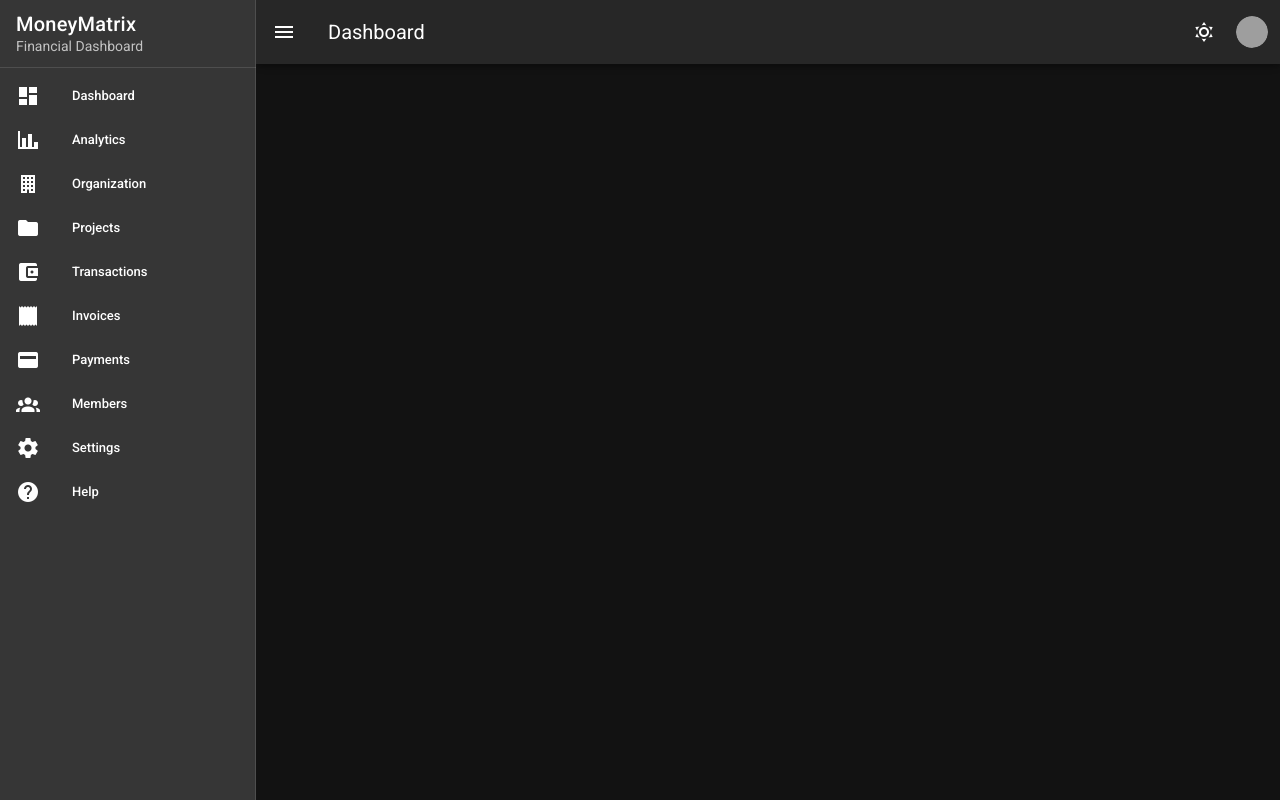
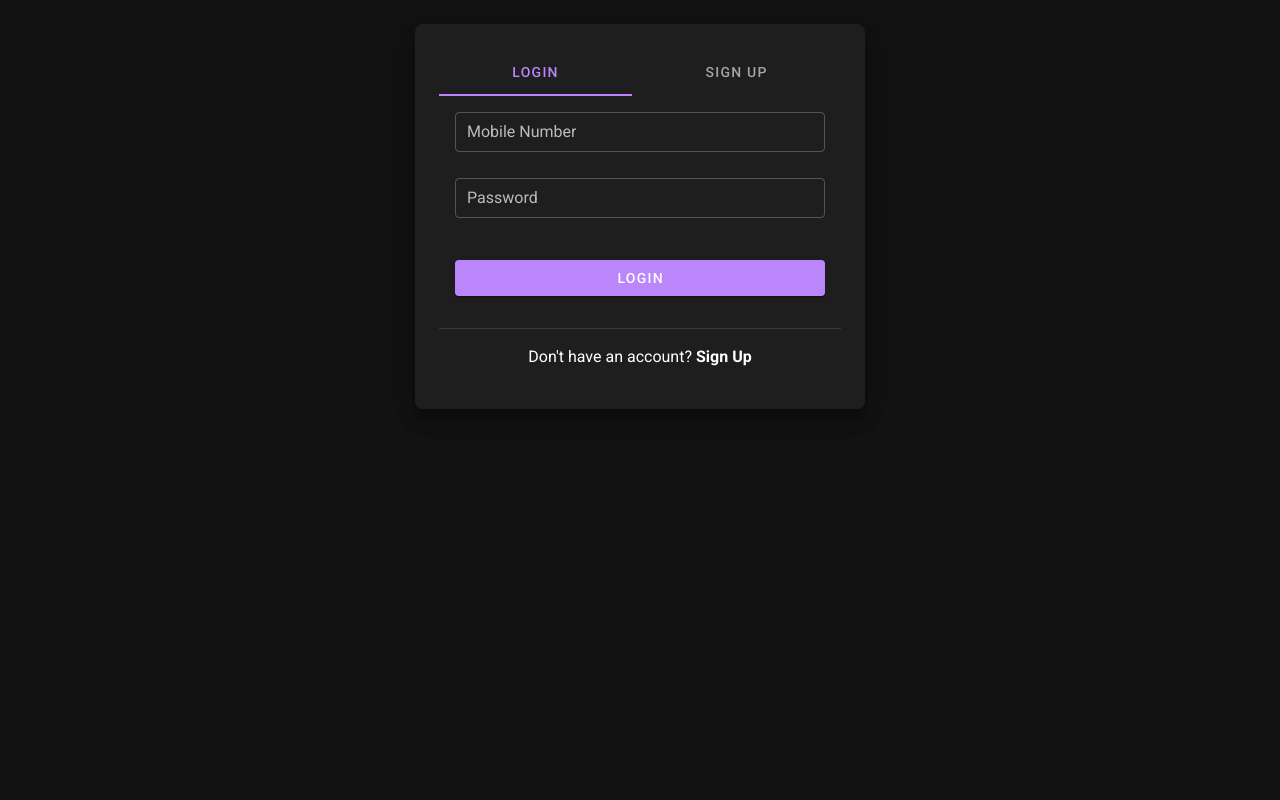
Before and after one commit to rkgupta-dev/finance-dashboard, a Vue app: page /login in a window 1280 px wide. Built offline with nearby package versions, Linux system fonts and the light colour scheme; grey boxes are pictures that could not be loaded.

Commit message:
added login signup page.

```diff
--- a/src/components/DashboardLayout.vue
+++ b/src/components/DashboardLayout.vue
@@ -1,6 +1,6 @@
 <template>
   <v-app :dark="isDark">
-    <v-navigation-drawer v-model="drawer" app>
+    <v-navigation-drawer v-if="!hideLayout" v-model="drawer" app>
       <v-list-item>
         <v-list-item-content>
           <v-list-item-title class="text-h6"> MoneyMatrix </v-list-item-title>
@@ -28,13 +28,13 @@
       </v-list>
     </v-navigation-drawer>
 
-    <v-app-bar app>
+    <v-app-bar v-if="!hideLayout" app>
       <v-app-bar-nav-icon @click="drawer = !drawer"></v-app-bar-nav-icon>
       <v-toolbar-title>Dashboard</v-toolbar-title>
       <v-spacer></v-spacer>
       <v-btn icon @click="toggleTheme">
         <v-icon>{{
-          $vuetify.theme.dark ? "mdi-weather-sunny" : "mdi-weather-night"
+          isDark ? "mdi-weather-sunny" : "mdi-weather-night"
         }}</v-icon>
       </v-btn>
 
@@ -49,43 +49,76 @@
           </v-btn>
         </template>
         <v-card class="pa-2">
+          <v-list v-if="isLoggedIn">
             <v-list>
+              <!-- User Profile Section -->
               <v-list-item>
                 <v-list-item-avatar>
+                  <v-avatar color="white">
                     <img
                       src="https://cdn.vuetifyjs.com/images/john.jpg"
-                  alt="John"
+                      alt="User Avatar"
                     />
+                  </v-avatar>
                 </v-list-item-avatar>
                 <v-list-item-content>
-                <v-list-item-title>John Leider</v-list-item-title>
-                <v-list-item-subtitle>Founder of Vuetify</v-list-item-subtitle>
+                  <v-list-item-title class="font-weight-bold">
+                    {{ user.name }}
+                  </v-list-item-title>
+                  <v-list-item-subtitle class="text-caption">
+                    {{ user.email }}
+                  </v-list-item-subtitle>
                 </v-list-item-content>
               </v-list-item>
 
-            <v-divider></v-divider>
+              <v-divider class="my-2" color="white"></v-divider>
 
-            <v-list-item>
+              <!-- Navigation Items -->
+              <v-list-item to="/profile" class="menu-item">
+                <v-list-item-icon>
+                  <v-icon color="deep-purple">mdi-account</v-icon>
+                </v-list-item-icon>
                 <v-list-item-title>Profile</v-list-item-title>
               </v-list-item>
-            <v-list-item>
+
+              <v-list-item to="/settings" class="menu-item">
+                <v-list-item-icon>
+                  <v-icon color="warning">mdi-cog</v-icon>
+                </v-list-item-icon>
                 <v-list-item-title>Settings</v-list-item-title>
               </v-list-item>
 
-            <v-divider></v-divider>
+              <v-divider class="my-2" color="white"></v-divider>
 
-            <v-list-item>
-              <v-list-item-title>Login</v-list-item-title>
+              <!-- Logout -->
+              <v-list-item @click="logout" class="menu-item">
+                <v-list-item-icon>
+                  <v-icon color="red">mdi-logout</v-icon>
+                </v-list-item-icon>
+                <v-list-item-title class="text-red font-weight-bold"
+                  >Logout</v-list-item-title
+                >
               </v-list-item>
-            <v-list-item>
-              <v-list-item-title>Sign Up</v-list-item-title>
-            </v-list-item>
+            </v-list>
+          </v-list>
 
-            <v-divider></v-divider>
+          <v-list v-else>
+            <v-card flat v-if="!isLoggedIn" class="text-center">
+              <div>
+                <v-icon size="50" color="warning">mdi-key</v-icon>
+              </div>
+              <div class="font-weight-bold text-primary">
+                You are not logged In
+              </div>
+              <div class="my-4">Please log in or sign up to continue.</div>
+              <v-btn color="primary" dark class="mr-2" to="/login">
+                <v-icon left>mdi-login</v-icon> Login
+              </v-btn>
 
-            <v-list-item>
-              <v-list-item-title>Logout</v-list-item-title>
-            </v-list-item>
+              <v-btn color="success" dark to="/login">
+                <v-icon left>mdi-account-plus</v-icon> Sign Up
+              </v-btn>
+            </v-card>
           </v-list>
         </v-card>
       </v-menu>
@@ -96,7 +129,6 @@
         <slot></slot>
       </v-container>
     </v-main>
-
     <v-snackbar v-model="snackbar" :timeout="3000" color="success">
       {{ snackbarText }}
       <template v-slot:action="{ attrs }">
@@ -109,11 +141,12 @@
 <script>
 export default {
   name: "DashboardLayout",
-  data: () => ({
+  data() {
+    return {
       drawer: null,
       snackbar: false,
       snackbarText: "",
-    isDark: true, // Dark mode enabled by default
+      isDark: true,
       menuItems: [
         { title: "Dashboard", icon: "mdi-view-dashboard", route: "/" },
         { title: "Analytics", icon: "mdi-chart-bar", route: "/analytics" },
@@ -130,7 +163,24 @@ export default {
         { title: "Settings", icon: "mdi-cog", route: "/settings" },
         { title: "Help", icon: "mdi-help-circle", route: "/help" },
       ],
-  }),
+    };
+  },
+  computed: {
+    isLoggedIn() {
+      return !!localStorage.getItem("loggedInUser");
+    },
+    user() {
+      return (
+        JSON.parse(localStorage.getItem("loggedInUser")) || {
+          name: "Guest",
+          email: "guest@example.com",
+        }
+      );
+    },
+    hideLayout() {
+      return this.$route.path === "/login" || this.$route.path === "/signup";
+    },
+  },
   methods: {
     toggleTheme() {
       this.$vuetify.theme.dark = !this.$vuetify.theme.dark;
@@ -140,7 +190,9 @@ export default {
       this.snackbarText = "You have no new notifications";
     },
     logout() {
-      console.log("Logout clicked");
+      localStorage.removeItem("loggedInUser");
+      this.snackbarText = "Logged Out Successfully!";
+      this.snackbar = true;
     },
   },
 };
--- a/src/router/index.js
+++ b/src/router/index.js
@@ -7,6 +7,7 @@ import AnalyticsView from "@/views/AnalyticsView.vue";
 import OrganizationView from "@/views/OrganizationView.vue";
 import ProjectsView from "@/views/ProjectsView.vue";
 import InvoicesView from "@/views/InvoicesView.vue";
+import LoginSignup from "@/views/LoginSignup.vue";
 
 Vue.use(VueRouter);
 
@@ -46,6 +47,11 @@ const routes = [
     name: "invoices",
     component: InvoicesView,
   },
+  {
+    path: "/login",
+    name: "login",
+    component: LoginSignup,
+  },
 ];
 
 const router = new VueRouter({
--- /dev/null
+++ b/src/views/LoginSignup.vue
@@ -0,0 +1,199 @@
+<template>
+  <v-container class="d-flex justify-center align-center">
+    <v-card class="pa-6 rounded-lg elevation-12" width="450">
+      <!-- Tabs -->
+      <v-tabs v-model="tab" grow>
+        <v-tab @click="tab = 0">Login</v-tab>
+        <v-tab @click="tab = 1">Sign Up</v-tab>
+      </v-tabs>
+
+      <v-tabs-items v-model="tab">
+        <!-- Login Tab -->
+        <v-tab-item>
+          <v-form @submit.prevent="login" ref="loginForm" class="pa-4">
+            <v-text-field
+              v-model="loginData.mobile"
+              label="Mobile Number"
+              outlined
+              dense
+              required
+              :rules="[rules.required, rules.mobile]"
+            ></v-text-field>
+            <v-text-field
+              v-model="loginData.password"
+              label="Password"
+              type="password"
+              outlined
+              dense
+              required
+              :rules="[rules.required]"
+            ></v-text-field>
+            <v-btn type="submit" color="primary" block class="mt-4">
+              Login
+            </v-btn>
+            <p v-if="loginError" class="red--text text-center mt-2">
+              {{ loginError }}
+            </p>
+          </v-form>
+          <!-- Divider & Signup Prompt -->
+          <v-divider class="my-4"></v-divider>
+          <p class="text-center">
+            <span class="text--primary">Don't have an account?</span>
+            <span
+              class="text--primary font-weight-bold cursor-pointer"
+              @click="tab = 1"
+            >
+              Sign Up
+            </span>
+          </p>
+        </v-tab-item>
+
+        <!-- Signup Tab -->
+        <v-tab-item>
+          <v-form @submit.prevent="signup" ref="signupForm" class="pa-4">
+            <v-text-field
+              v-model="signupData.name"
+              label="Full Name"
+              outlined
+              dense
+              required
+              :rules="[rules.required, rules.minLength(3)]"
+            ></v-text-field>
+            <v-text-field
+              v-model="signupData.email"
+              label="Email"
+              outlined
+              dense
+              required
+              :rules="[rules.required, rules.email]"
+            ></v-text-field>
+            <v-text-field
+              v-model="signupData.mobile"
+              label="Mobile Number"
+              outlined
+              dense
+              required
+              :rules="[rules.required, rules.mobile]"
+            ></v-text-field>
+            <v-text-field
+              v-model="signupData.password"
+              label="Password"
+              type="password"
+              outlined
+              dense
+              required
+              :rules="[rules.required, rules.passwordStrength]"
+            ></v-text-field>
+            <v-btn type="submit" color="success" block class="mt-4">
+              Sign Up
+            </v-btn>
+            <p v-if="signupSuccess" class="green--text text-center mt-2">
+              Signup successful! You can log in now.
+            </p>
+            <p v-if="signupError" class="red--text text-center mt-2">
+              {{ signupError }}
+            </p>
+          </v-form>
+          <!-- Divider & Signup Prompt -->
+          <v-divider class="my-4"></v-divider>
+          <p class="text-center">
+            <span class="text--primary">You already signed up! Please</span>
+            <span
+              class="text--primary font-weight-bold cursor-pointer"
+              @click="tab = 2"
+            >
+              Login
+            </span>
+          </p>
+        </v-tab-item>
+      </v-tabs-items>
+    </v-card>
+  </v-container>
+</template>
+
+<script>
+export default {
+  data() {
+    return {
+      tab: 0,
+      loginData: { mobile: "", password: "" },
+      signupData: { name: "", email: "", mobile: "", password: "" },
+      loginError: "",
+      signupError: "",
+      signupSuccess: false,
+      isLoggedIn: false,
+      rules: {
+        required: (v) => !!v || "This field is required",
+        email: (v) => /.+@.+\..+/.test(v) || "Enter a valid email address",
+        mobile: (v) =>
+          /^\d{10}$/.test(v) || "Enter a valid 10-digit mobile number",
+        minLength: (min) => (v) =>
+          v.length >= min || `Must be at least ${min} characters`,
+        passwordStrength: (v) =>
+          /^(?=.*[A-Z])(?=.*\d)[A-Za-z\d@$!%*?&]{6,}$/.test(v) ||
+          "Password must be at least 6 characters, include a number and an uppercase letter",
+      },
+    };
+  },
+  created() {
+    const loggedInUser = JSON.parse(localStorage.getItem("loggedInUser"));
+    if (loggedInUser) {
+      this.isLoggedIn = true;
+      this.$router.push("/");
+    }
+  },
+  methods: {
+    signup() {
+      const users = JSON.parse(localStorage.getItem("users")) || [];
+      const existingUser = users.find(
+        (user) => user.mobile === this.signupData.mobile
+      );
+
+      if (existingUser) {
+        this.signupError = "Mobile number already registered";
+      } else {
+        users.push({
+          name: this.signupData.name,
+          email: this.signupData.email,
+          mobile: this.signupData.mobile,
+          password: this.signupData.password,
+        });
+        localStorage.setItem("users", JSON.stringify(users));
+        this.signupSuccess = true;
+        this.signupError = "";
+      }
+    },
+    login() {
+      const users = JSON.parse(localStorage.getItem("users")) || [];
+      const validUser = users.find(
+        (user) =>
+          user.mobile === this.loginData.mobile &&
+          user.password === this.loginData.password
+      );
+
+      if (validUser) {
+        alert("Login Successful");
+        localStorage.setItem("loggedInUser", JSON.stringify(validUser));
+        this.isLoggedIn = true;
+        this.loginError = "";
+        this.$router.push("/");
+      } else {
+        this.loginError = "Invalid mobile number or password";
+      }
+    },
+  },
+};
+</script>
+
+<style scoped>
+.v-container {
+  min-height: 100vh;
+  background: linear-gradient(to right, #4facfe, #00f2fe);
+}
+.v-card {
+  border-radius: 12px;
+}
+.cursor-pointer {
+  cursor: pointer;
+}
+</style>
```
Lines whose indentation alone changed are shown as unchanged.
